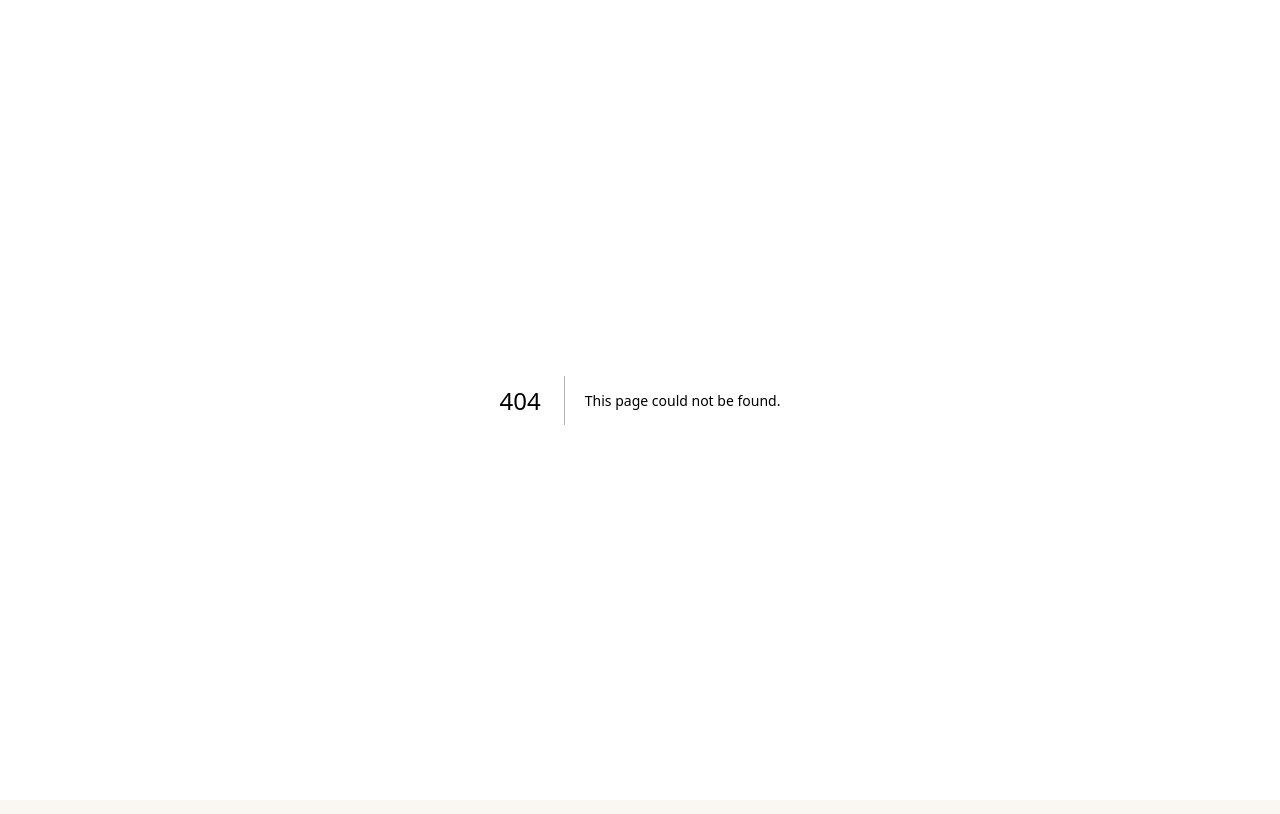
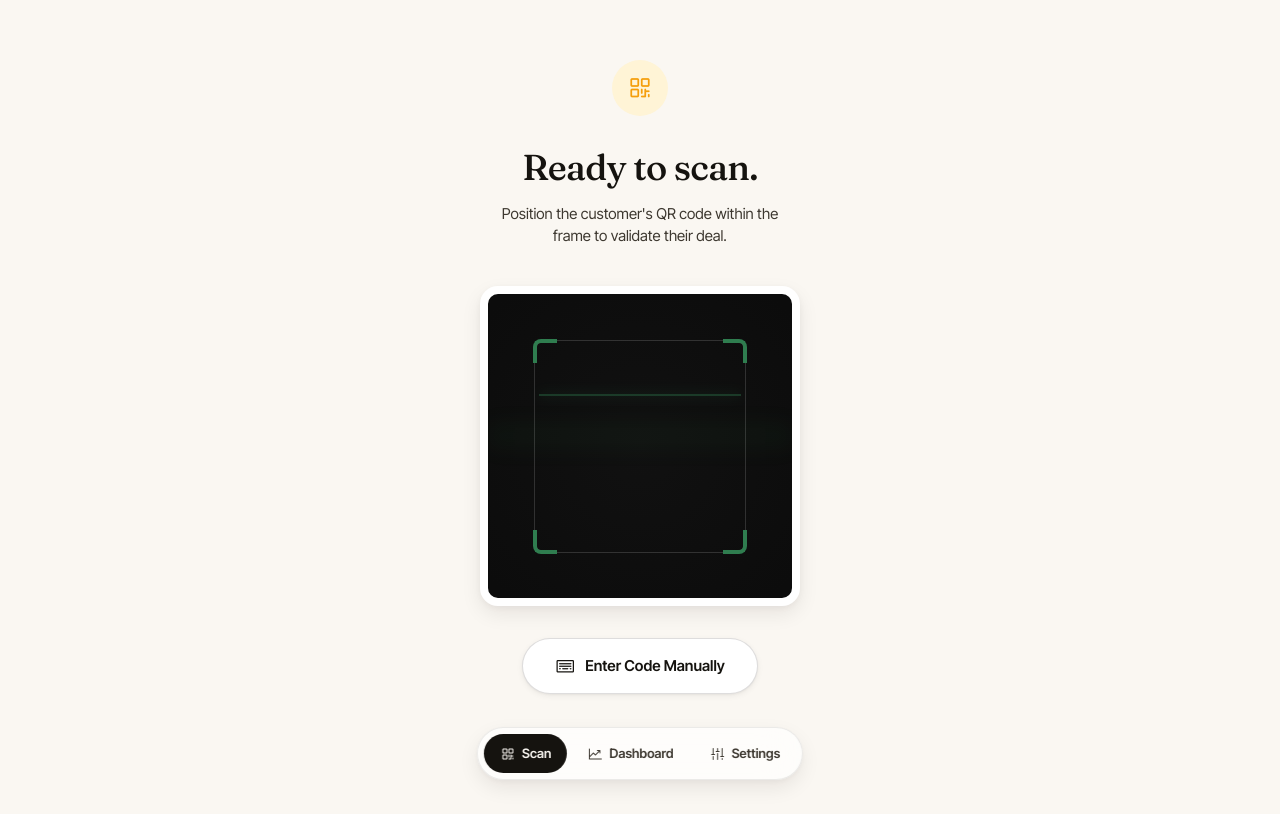
Before and after one commit to andrewsuh98/city-wallet-ai, a Next.js app in the folder frontend/: page /merchant/scan in a window 1280 px wide. Before the commit this address had no page. Built offline with nearby package versions, Linux system fonts and the light colour scheme.

Commit message:
feat: add merchant scan page and update dashboard chart to weekday analysis

```diff
--- a/frontend/src/app/merchant/dashboard/page.tsx
+++ b/frontend/src/app/merchant/dashboard/page.tsx
@@ -35,34 +35,48 @@ function HeroCard({ label, value, sub, accent }: { label: string; value: string;
   );
 }
 
-function RevenueTrendChart({ stats }: { stats: MerchantDashboardStats }) {
-  const chartData = stats.daily_series.map((d) => {
-    const [, m, day] = d.date.split("-");
-    return { ...d, label: `${parseInt(m)}/${parseInt(day)}` };
+function WeekdayAnalysisChart({ stats }: { stats: MerchantDashboardStats }) {
+  const weekdayTotals: Record<string, { total: number; count: number }> = {
+    Mon: { total: 0, count: 0 },
+    Tue: { total: 0, count: 0 },
+    Wed: { total: 0, count: 0 },
+    Thu: { total: 0, count: 0 },
+    Fri: { total: 0, count: 0 },
+    Sat: { total: 0, count: 0 },
+    Sun: { total: 0, count: 0 },
+  };
+
+  stats.daily_series.forEach((d) => {
+    const date = new Date(d.date);
+    const dayName = date.toLocaleDateString("en-US", { weekday: "short" });
+    if (weekdayTotals[dayName]) {
+      weekdayTotals[dayName].total += d.redemptions;
+      weekdayTotals[dayName].count += 1;
+    }
   });
+
+  const chartData = ["Mon", "Tue", "Wed", "Thu", "Fri", "Sat", "Sun"].map((day) => ({
+    day,
+    avg: weekdayTotals[day].count > 0 ? (weekdayTotals[day].total / weekdayTotals[day].count).toFixed(1) : 0,
+  }));
+
   const tooltipStyle = { background: "var(--bg-card)", border: "1px solid var(--border-2)", borderRadius: "var(--radius-2)", fontSize: 12, color: "var(--fg-1)", fontFamily: "var(--font-body)" };
 
   return (
     <div style={{ paddingTop: "32px", paddingBottom: "16px", borderBottom: "1px solid var(--border-2)", marginBottom: "16px" }}>
-      <h2 style={{ fontFamily: "var(--font-display)", fontSize: "24px", fontWeight: 500, color: "var(--fg-1)", marginBottom: "8px", letterSpacing: "var(--ls-tight)" }}>30-Day Revenue Trend</h2>
-      <p style={{ fontFamily: "var(--font-body)", fontSize: "14px", color: "var(--fg-2)", marginBottom: "32px", lineHeight: 1.4 }}>
-        Total incremental revenue driven by activated deals over the past month.
+      <h2 style={{ fontFamily: "var(--font-display)", fontSize: "32px", fontWeight: 500, color: "var(--fg-1)", marginBottom: "8px", letterSpacing: "var(--ls-tight)" }}>Weekday Analysis</h2>
+      <p style={{ fontFamily: "var(--font-body)", fontSize: "var(--fs-body)", color: "var(--fg-2)", marginBottom: "32px", lineHeight: 1.4 }}>
+        Average coupon redemptions per day of the week. This helps you identify which days consistently need the most platform support.
       </p>
 
-      <ResponsiveContainer width="100%" height={200}>
-        <AreaChart data={chartData} margin={{ top: 0, right: 0, left: -24, bottom: 0 }}>
-          <defs>
-            <linearGradient id="revenueFill" x1="0" y1="0" x2="0" y2="1">
-              <stop offset="5%" stopColor="var(--cw-fresh)" stopOpacity={0.15} />
-              <stop offset="95%" stopColor="var(--cw-fresh)" stopOpacity={0} />
-            </linearGradient>
-          </defs>
+      <ResponsiveContainer width="100%" height={240}>
+        <BarChart data={chartData} margin={{ top: 0, right: 0, left: -24, bottom: 0 }} barCategoryGap="25%">
           <CartesianGrid stroke="var(--border-2)" strokeDasharray="3 3" vertical={false} />
-          <XAxis dataKey="label" tick={{ fill: "var(--fg-3)", fontSize: 11, fontFamily: "var(--font-body)", fontWeight: 500 }} tickLine={false} axisLine={false} interval={6} />
-          <YAxis tick={{ fill: "var(--fg-3)", fontSize: 11, fontFamily: "var(--font-body)", fontWeight: 500 }} tickLine={false} axisLine={false} tickFormatter={(v) => `$${v}`} />
-          <Tooltip contentStyle={tooltipStyle} formatter={(v) => [`$${Number(v ?? 0).toFixed(0)}`, "Revenue"]} labelStyle={{ color: "var(--fg-3)", marginBottom: "4px" }} cursor={{ stroke: "var(--border-2)" }} />
-          <Area type="monotone" dataKey="revenue_usd" stroke="var(--cw-fresh)" strokeWidth={2} fill="url(#revenueFill)" dot={false} activeDot={{ r: 4, fill: "var(--cw-fresh)", stroke: "var(--bg-page)", strokeWidth: 2 }} />
-        </AreaChart>
+          <XAxis dataKey="day" tick={{ fill: "var(--fg-3)", fontSize: 11, fontFamily: "var(--font-body)", fontWeight: 500 }} tickLine={false} axisLine={false} />
+          <YAxis tick={{ fill: "var(--fg-3)", fontSize: 11, fontFamily: "var(--font-body)", fontWeight: 500 }} tickLine={false} axisLine={false} allowDecimals={false} />
+          <Tooltip contentStyle={tooltipStyle} formatter={(v) => [Number(v ?? 0), "Avg Redemptions"]} cursor={{ fill: "var(--bg-card)" }} />
+          <Bar dataKey="avg" fill="var(--cw-fresh)" radius={[4, 4, 0, 0]} />
+        </BarChart>
       </ResponsiveContainer>
     </div>
   );
@@ -170,7 +184,7 @@ function DashboardContent() {
           <HeroCard label="Avg Ticket" value={`$${stats.avg_ticket_usd.toFixed(2)}`} sub={`Vs $${Math.round(stats.min_spend_usd)} min spend`} />
         </div>
 
-        <RevenueTrendChart stats={stats} />
+        <WeekdayAnalysisChart stats={stats} />
         <HourlyActivationChart stats={stats} />
       </div>
 
--- a/frontend/src/app/merchant/page.tsx
+++ b/frontend/src/app/merchant/page.tsx
@@ -789,7 +789,7 @@ export default function MerchantPage() {
     setPublishing(true);
     setTimeout(() => {
       router.push(
-        `/merchant/dashboard?id=m_001&name=${encodeURIComponent(data.businessName)}&category=${data.category}`
+        `/merchant/scan?id=m_001&name=${encodeURIComponent(data.businessName)}&category=${data.category}`
       );
     }, 900);
   };
--- /dev/null
+++ b/frontend/src/app/merchant/scan/page.tsx
@@ -0,0 +1,175 @@
+"use client";
+
+import { Suspense, useState } from "react";
+import MerchantBottomNav from "@/components/MerchantBottomNav";
+
+const screenStyle: React.CSSProperties = {
+  display: "flex",
+  flexDirection: "column",
+  alignItems: "center",
+  minHeight: "100vh",
+  padding: "60px 24px 120px",
+  background: "var(--bg-page)",
+  textAlign: "center",
+};
+
+const iconContainer: React.CSSProperties = {
+  width: "56px",
+  height: "56px",
+  borderRadius: "var(--radius-pill)",
+  display: "flex",
+  alignItems: "center",
+  justifyContent: "center",
+  marginBottom: "32px",
+  background: "var(--cw-warm-bg)",
+};
+
+const hero: React.CSSProperties = {
+  fontFamily: "var(--font-display)",
+  fontSize: "36px",
+  lineHeight: "1.08",
+  letterSpacing: "var(--ls-tight)",
+  fontWeight: 500,
+  color: "var(--fg-1)",
+  marginBottom: "16px",
+  maxWidth: "300px",
+  fontVariationSettings: '"opsz" 96, "SOFT" 50',
+};
+
+const subtitle: React.CSSProperties = {
+  fontFamily: "var(--font-body)",
+  fontSize: "var(--fs-body)",
+  lineHeight: "var(--lh-normal)",
+  color: "var(--fg-2)",
+  maxWidth: "280px",
+  marginBottom: "40px",
+};
+
+const scannerContainer: React.CSSProperties = {
+  width: "100%",
+  maxWidth: "320px",
+  aspectRatio: "1/1",
+  position: "relative",
+  borderRadius: "var(--radius-4)",
+  overflow: "hidden",
+  background: "#0d0d0d",
+  display: "flex",
+  alignItems: "center",
+  justifyContent: "center",
+  marginBottom: "32px",
+  boxShadow: "var(--shadow-3)",
+  border: "8px solid var(--bg-card)",
+};
+
+const viewFinder: React.CSSProperties = {
+  width: "70%",
+  height: "70%",
+  border: "1px solid rgba(255, 255, 255, 0.15)",
+  borderRadius: "var(--radius-3)",
+  position: "relative",
+};
+
+const corner: React.CSSProperties = {
+  position: "absolute",
+  width: "24px",
+  height: "24px",
+  borderColor: "var(--cw-fresh)",
+  borderStyle: "solid",
+};
+
+function ScanContent() {
+  return (
+    <div className="animate-fade-in" style={screenStyle}>
+      <div style={iconContainer}>
+        <i className="ph ph-qr-code" style={{ fontSize: "28px", color: "var(--cw-warm)" }} />
+      </div>
+
+      <h1 style={hero}>Ready to scan.</h1>
+      <p style={subtitle}>Position the customer's QR code within the frame to validate their deal.</p>
+
+      <div style={scannerContainer}>
+        {/* Mock Camera Feed Background */}
+        <div style={{
+          position: "absolute",
+          inset: 0,
+          opacity: 0.1,
+          background: "radial-gradient(circle at center, #333 0%, #000 100%)",
+        }} />
+
+        {/* Scanning Light Effect */}
+        <div style={{
+          position: "absolute",
+          inset: 0,
+          background: "linear-gradient(to bottom, transparent, rgba(52, 199, 89, 0.05), transparent)",
+          height: "40px",
+          top: "40%",
+          filter: "blur(10px)",
+        }} />
+
+        <div style={viewFinder}>
+          {/* Viewfinder corners */}
+          <div style={{ ...corner, top: -2, left: -2, borderTopWidth: 4, borderLeftWidth: 4, borderRadius: "8px 0 0 0" }} />
+          <div style={{ ...corner, top: -2, right: -2, borderTopWidth: 4, borderRightWidth: 4, borderRadius: "0 8px 0 0" }} />
+          <div style={{ ...corner, bottom: -2, left: -2, borderBottomWidth: 4, borderLeftWidth: 4, borderRadius: "0 0 0 8px" }} />
+          <div style={{ ...corner, bottom: -2, right: -2, borderBottomWidth: 4, borderRightWidth: 4, borderRadius: "0 0 8px 0" }} />
+
+          {/* Animated Scanning Line */}
+          <div
+            className="scanning-line"
+            style={{
+              position: "absolute",
+              left: "4px",
+              right: "4px",
+              height: "2px",
+              background: "var(--cw-fresh)",
+              boxShadow: "0 0 12px var(--cw-fresh)",
+              zIndex: 10,
+              top: "0%"
+            }}
+          />
+        </div>
+
+        <style dangerouslySetInnerHTML={{ __html: `
+          @keyframes scanMove {
+            0% { top: 0%; opacity: 0.2; }
+            50% { top: 100%; opacity: 1; }
+            100% { top: 0%; opacity: 0.2; }
+          }
+          .scanning-line {
+            animation: scanMove 3s infinite ease-in-out;
+          }
+        `}} />
+      </div>
+
+      <button style={{
+        fontFamily: "var(--font-body)",
+        fontSize: "var(--fs-body)",
+        fontWeight: 600,
+        padding: "16px 32px",
+        borderRadius: "var(--radius-pill)",
+        background: "var(--bg-card)",
+        color: "var(--fg-1)",
+        border: "1px solid var(--border-2)",
+        cursor: "pointer",
+        display: "inline-flex",
+        alignItems: "center",
+        gap: "10px",
+        boxShadow: "var(--shadow-2)",
+        transition: "transform 0.1s active"
+      }}>
+        <i className="ph ph-keyboard" style={{ fontSize: "20px" }} />
+        Enter Code Manually
+      </button>
+
+      <MerchantBottomNav />
+    </div>
+  );
+}
+
+export default function MerchantScanPage() {
+  return (
+    <Suspense fallback={<div style={{ background: "var(--bg-page)", minHeight: "100vh" }} />}>
+      <ScanContent />
+    </Suspense>
+  );
+}
--- a/frontend/src/components/MerchantBottomNav.tsx
+++ b/frontend/src/components/MerchantBottomNav.tsx
@@ -4,6 +4,7 @@ import Link from "next/link";
 import { usePathname } from "next/navigation";
 
 const navItems = [
+  { href: "/merchant/scan",      label: "Scan",      icon: "ph-qr-code" },
   { href: "/merchant/dashboard", label: "Dashboard", icon: "ph-chart-line-up" },
   { href: "/merchant/settings",  label: "Settings",  icon: "ph-faders" },
 ];
```
